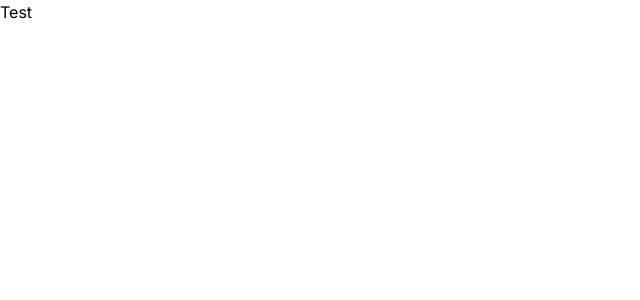
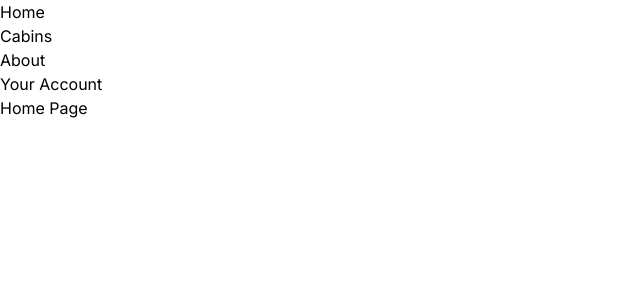
Before and after one commit to LeonLonsdale/the-wild-oasis-web, a Next.js app: page / in a window 1280 px wide. Shown: the top 300 px of the page, without its empty margins (0-640 px from the left). Built offline with nearby package versions, Linux system fonts and the light colour scheme.

Commit message:
Nav - set up main navigation (unstyled)

```diff
--- a/src/app/layout.tsx
+++ b/src/app/layout.tsx
@@ -1,6 +1,7 @@
 import type { Metadata } from "next";
 import { Inter } from "next/font/google";
 import "./globals.css";
+import MainNavigation from "@/components/common/main-navigation";
 
 const inter = Inter({ subsets: ["latin"] });
 
@@ -16,7 +17,10 @@ export default function RootLayout({
 }>) {
   return (
     <html lang="en">
-      <body className={inter.className}>{children}</body>
+      <body className={inter.className}>
+        <MainNavigation />
+        <main>{children}</main>
+      </body>
     </html>
   );
 }
--- a/src/app/page.tsx
+++ b/src/app/page.tsx
@@ -1,3 +1,3 @@
 export default function Home() {
-  return <h1>Test</h1>;
+  return <h1>Home Page</h1>;
 }
--- /dev/null
+++ b/src/components/common/main-navigation.tsx
@@ -0,0 +1,19 @@
+import { mainNavItems } from "@/lib/paths";
+import NavLink from "./nav-link";
+
+export default function MainNavigation() {
+  const navItems = mainNavItems.map((item) => {
+    if (item)
+      return (
+        <li key={item.path}>
+          <NavLink href={item.path}>{item.label}</NavLink>
+        </li>
+      );
+  });
+
+  return (
+    <nav>
+      <ul>{navItems}</ul>
+    </nav>
+  );
+}
--- /dev/null
+++ b/src/components/common/nav-link.tsx
@@ -0,0 +1,14 @@
+"use client";
+
+import Link from "next/link";
+import { usePathname } from "next/navigation";
+
+interface NavLinkProps {
+  href: string;
+  children: React.ReactNode;
+}
+
+export default function NavLink({ href, children }: NavLinkProps) {
+  const isActivePath = href === usePathname();
+  return <Link href={href}>{children}</Link>;
+}
--- /dev/null
+++ b/src/lib/paths.ts
@@ -0,0 +1,18 @@
+export const paths = {
+  home: {
+    root: { path: "/", label: "Home" },
+  },
+  cabins: {
+    root: { path: "/cabins", label: "Cabins" },
+  },
+  about: {
+    root: { path: "/about", label: "About" },
+  },
+  account: {
+    root: { path: "/account", label: "Your Account" },
+  },
+};
+
+export const mainNavItems = Object.values(paths)
+  .map((item) => ("root" in item ? item.root : undefined))
+  .filter((root) => root !== undefined);
```
